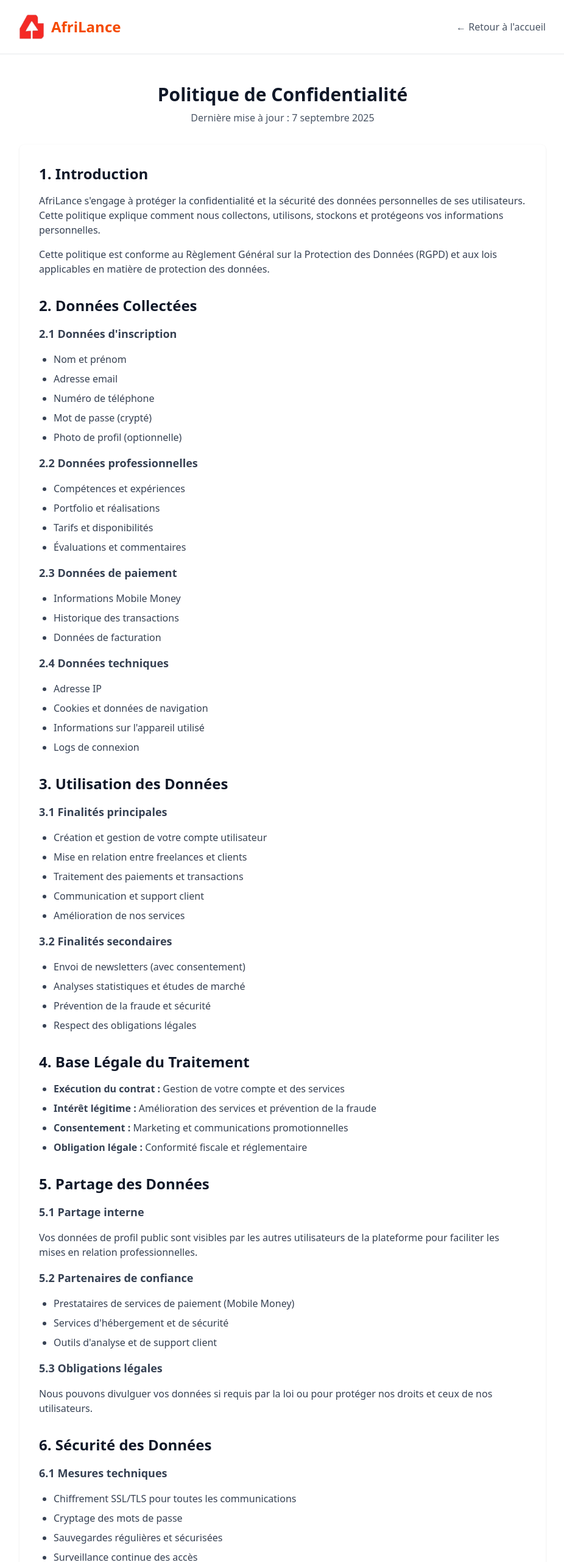
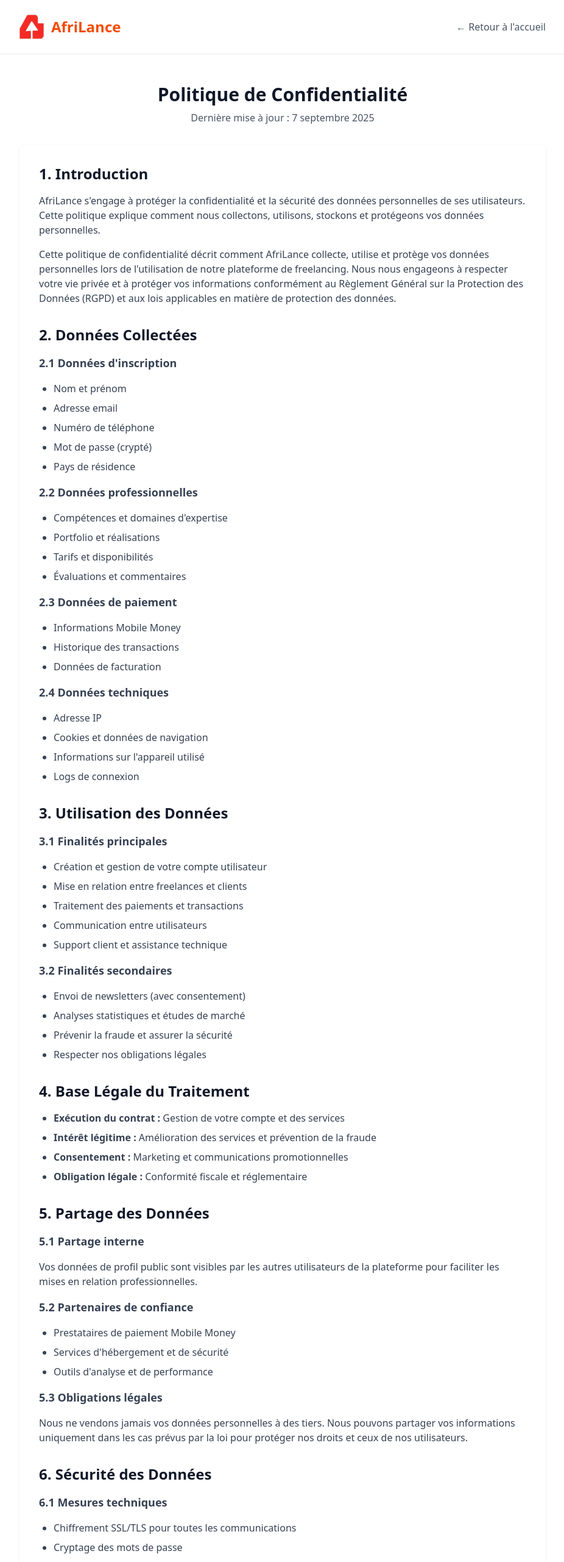
Before and after one commit to forgeronduweb/SaaS-freelance, a Next.js app in the folder client/: page /privacy in a window 1280 px wide. Shown: the top 2561 px of the page at 61% size, without its empty margins (176-1102 px from the left). Built offline with nearby package versions, Linux system fonts and the light colour scheme.

Commit message:
Add files via upload

```diff
--- a/client/src/app/privacy/page.tsx
+++ b/client/src/app/privacy/page.tsx
@@ -42,12 +42,15 @@ export default function PrivacyPage() {
             <h2 className="text-2xl font-semibold text-gray-900 mb-4">1. Introduction</h2>
             <div className="space-y-4 text-gray-700">
               <p>
-                AfriLance s'engage à protéger la confidentialité et la sécurité des données personnelles
+                AfriLance s&apos;engage à protéger la confidentialité et la sécurité des données personnelles
                 de ses utilisateurs. Cette politique explique comment nous collectons, utilisons, stockons
-                et protégeons vos informations personnelles.
+                et protégeons vos données personnelles.
               </p>
               <p>
-                Cette politique est conforme au Règlement Général sur la Protection des Données (RGPD)
+                Cette politique de confidentialité décrit comment AfriLance collecte, utilise et protège
+                vos données personnelles lors de l&apos;utilisation de notre plateforme de freelancing.
+                Nous nous engageons à respecter votre vie privée et à protéger vos informations
+                conformément au Règlement Général sur la Protection des Données (RGPD)
                 et aux lois applicables en matière de protection des données.
               </p>
             </div>
@@ -62,12 +65,12 @@ export default function PrivacyPage() {
                 <li>Adresse email</li>
                 <li>Numéro de téléphone</li>
                 <li>Mot de passe (crypté)</li>
-                <li>Photo de profil (optionnelle)</li>
+                <li>Pays de résidence</li>
               </ul>
 
               <h3 className="text-lg font-semibold">2.2 Données professionnelles</h3>
               <ul className="list-disc pl-6 space-y-2">
-                <li>Compétences et expériences</li>
+                <li>Compétences et domaines d&apos;expertise</li>
                 <li>Portfolio et réalisations</li>
                 <li>Tarifs et disponibilités</li>
                 <li>Évaluations et commentaires</li>
@@ -98,16 +101,16 @@ export default function PrivacyPage() {
                 <li>Création et gestion de votre compte utilisateur</li>
                 <li>Mise en relation entre freelances et clients</li>
                 <li>Traitement des paiements et transactions</li>
-                <li>Communication et support client</li>
-                <li>Amélioration de nos services</li>
+                <li>Communication entre utilisateurs</li>
+                <li>Support client et assistance technique</li>
               </ul>
 
               <h3 className="text-lg font-semibold">3.2 Finalités secondaires</h3>
               <ul className="list-disc pl-6 space-y-2">
                 <li>Envoi de newsletters (avec consentement)</li>
                 <li>Analyses statistiques et études de marché</li>
-                <li>Prévention de la fraude et sécurité</li>
-                <li>Respect des obligations légales</li>
+                <li>Prévenir la fraude et assurer la sécurité</li>
+                <li>Respecter nos obligations légales</li>
               </ul>
             </div>
           </section>
@@ -135,14 +138,15 @@ export default function PrivacyPage() {
 
               <h3 className="text-lg font-semibold">5.2 Partenaires de confiance</h3>
               <ul className="list-disc pl-6 space-y-2">
-                <li>Prestataires de services de paiement (Mobile Money)</li>
-                <li>Services d'hébergement et de sécurité</li>
-                <li>Outils d'analyse et de support client</li>
+                <li>Prestataires de paiement Mobile Money</li>
+                <li>Services d&apos;hébergement et de sécurité</li>
+                <li>Outils d&apos;analyse et de performance</li>
               </ul>
 
               <h3 className="text-lg font-semibold">5.3 Obligations légales</h3>
               <p>
-                Nous pouvons divulguer vos données si requis par la loi ou pour protéger nos droits
+                Nous ne vendons jamais vos données personnelles à des tiers. Nous pouvons partager
+                vos informations uniquement dans les cas prévus par la loi pour protéger nos droits
                 et ceux de nos utilisateurs.
               </p>
             </div>
@@ -174,17 +178,17 @@ export default function PrivacyPage() {
             <div className="space-y-4 text-gray-700">
               <p>Conformément au RGPD, vous disposez des droits suivants :</p>
               <ul className="list-disc pl-6 space-y-2">
-                <li><strong>Droit d'accès :</strong> Obtenir une copie de vos données personnelles</li>
+                <li><strong>Droit d&apos;accès :</strong> Consulter vos données personnelles</li>
                 <li><strong>Droit de rectification :</strong> Corriger des données inexactes</li>
-                <li><strong>Droit à l'effacement :</strong> Demander la suppression de vos données</li>
+                <li><strong>Droit à l&apos;effacement :</strong> Demander la suppression de vos données</li>
                 <li><strong>Droit à la limitation :</strong> Restreindre le traitement de vos données</li>
                 <li><strong>Droit à la portabilité :</strong> Récupérer vos données dans un format structuré</li>
-                <li><strong>Droit d'opposition :</strong> Vous opposer au traitement de vos données</li>
+                <li><strong>Droit d&apos;opposition :</strong> Vous opposer au traitement de vos données</li>
                 <li><strong>Droit de retrait du consentement :</strong> Retirer votre consentement à tout moment</li>
               </ul>
 
               <p className="mt-4">
-                Pour exercer ces droits, contactez-nous à :
+                Pour exercer vos droits, contactez-nous à l&apos;adresse :
                 <a href="mailto:dpo@afrilance.com" className="text-orange-600 hover:underline ml-1">
                   dpo@afrilance.com
                 </a>
@@ -197,7 +201,7 @@ export default function PrivacyPage() {
             <div className="space-y-4 text-gray-700">
               <h3 className="text-lg font-semibold">8.1 Types de cookies utilisés</h3>
               <ul className="list-disc pl-6 space-y-2">
-                <li><strong>Cookies essentiels :</strong> Nécessaires au fonctionnement du site</li>
+                <li>Cookies essentiels : Nécessaires au fonctionnement du site</li>
                 <li><strong>Cookies de performance :</strong> Analyse de l'utilisation du site</li>
                 <li><strong>Cookies de fonctionnalité :</strong> Mémorisation de vos préférences</li>
                 <li><strong>Cookies publicitaires :</strong> Personnalisation des annonces (avec consentement)</li>
@@ -205,7 +209,8 @@ export default function PrivacyPage() {
 
               <h3 className="text-lg font-semibold">8.2 Gestion des cookies</h3>
               <p>
-                Vous pouvez gérer vos préférences de cookies via les paramètres de votre navigateur
+                Nous utilisons des cookies pour améliorer votre expérience sur notre site.
+                Vous pouvez gérer vos préférences de cookies dans les paramètres de votre navigateur
                 ou notre centre de préférences.
               </p>
             </div>
@@ -227,9 +232,9 @@ export default function PrivacyPage() {
             <h2 className="text-2xl font-semibold text-gray-900 mb-4">10. Transferts Internationaux</h2>
             <div className="space-y-4 text-gray-700">
               <p>
-                Vos données peuvent être transférées vers des pays hors de l'Union Européenne.
-                Dans ce cas, nous nous assurons que des garanties appropriées sont en place pour
-                protéger vos données.
+                Nos données sont principalement stockées en Afrique et dans l&apos;Union Européenne.
+                Si nous devons transférer vos données vers des pays tiers, nous nous assurons
+                que des garanties appropriées sont en place pour protéger vos données.
               </p>
             </div>
           </section>
@@ -238,8 +243,9 @@ export default function PrivacyPage() {
             <h2 className="text-2xl font-semibold text-gray-900 mb-4">11. Modifications de la Politique</h2>
             <div className="space-y-4 text-gray-700">
               <p>
-                Nous pouvons modifier cette politique de confidentialité. Les modifications importantes
-                vous seront notifiées par email ou via la plateforme.
+                Cette politique peut être mise à jour pour refléter les changements dans nos
+                pratiques ou pour des raisons légales. Nous vous informerons de tout changement
+                important qui vous sera notifié par email ou via la plateforme.
               </p>
             </div>
           </section>
--- a/client/src/app/terms/page.tsx
+++ b/client/src/app/terms/page.tsx
@@ -43,7 +43,7 @@ export default function TermsPage() {
             <div className="space-y-4 text-gray-700">
               <p>
                 Les présentes Conditions Générales d&apos;Utilisation (CGU) régissent l&apos;utilisation de la plateforme
-                AfriLance, accessible à l'adresse www.afrilance.com, qui met en relation des freelances et des
+                AfriLance, accessible à l&apos;adresse www.afrilance.com, qui met en relation des freelances et des
                 clients pour la réalisation de missions professionnelles.
               </p>
               <p>
@@ -69,13 +69,13 @@ export default function TermsPage() {
           <section>
             <h2 className="text-2xl font-semibold text-gray-900 mb-4">3. Inscription et Compte Utilisateur</h2>
             <div className="space-y-4 text-gray-700">
-              <h3 className="text-lg font-semibold">3.1 Conditions d'inscription</h3>
+              <h3 className="text-lg font-semibold">3.1 Conditions d&apos;inscription</h3>
               <p>
                 L&apos;inscription est gratuite et ouverte à toute personne physique ou morale ayant la capacité
                 juridique de contracter. L&apos;utilisateur doit fournir des informations exactes et complètes.
               </p>
 
-              <h3 className="text-lg font-semibold">3.2 Vérification d'identité</h3>
+              <h3 className="text-lg font-semibold">3.2 Vérification d&apos;identité</h3>
               <p>
                 AfriLance se réserve le droit de demander des justificatifs d&apos;identité et de vérifier
                 les informations fournies par les utilisateurs.
@@ -97,7 +97,7 @@ export default function TermsPage() {
                 <li>Publication de missions et projets</li>
                 <li>Recherche et sélection de freelances</li>
                 <li>Gestion des contrats et paiements sécurisés</li>
-                <li>Système d'évaluation et de commentaires</li>
+                <li>Système d&apos;évaluation et de commentaires</li>
               </ul>
 
               <h3 className="text-lg font-semibold">4.2 Pour les freelances</h3>
@@ -116,7 +116,7 @@ export default function TermsPage() {
               <h3 className="text-lg font-semibold">5.1 Système de paiement</h3>
               <p>
                 Les paiements sont sécurisés via Mobile Money et autres moyens de paiement acceptés.
-                AfriLance agit en tant qu'intermédiaire de paiement.
+                AfriLance agit en tant qu&apos;intermédiaire de paiement.
               </p>
 
               <h3 className="text-lg font-semibold">5.2 Commissions</h3>
@@ -150,7 +150,7 @@ export default function TermsPage() {
               <ul className="list-disc pl-6 space-y-2">
                 <li>Contourner la plateforme pour éviter les commissions</li>
                 <li>Publier du contenu illégal ou offensant</li>
-                <li>Usurper l'identité d'autrui</li>
+                <li>Usurper l&apos;identité d&apos;autrui</li>
                 <li>Utiliser des moyens automatisés non autorisés</li>
               </ul>
             </div>
@@ -173,7 +173,7 @@ export default function TermsPage() {
             <h2 className="text-2xl font-semibold text-gray-900 mb-4">8. Responsabilité et Garanties</h2>
             <div className="space-y-4 text-gray-700">
               <p>
-                AfriLance agit en tant qu'intermédiaire et ne peut être tenue responsable de la qualité
+                AfriLance agit en tant qu&apos;intermédiaire et ne peut être tenue responsable de la qualité
                 des services fournis par les freelances ou du comportement des utilisateurs.
               </p>
               <p>
```
Also changed, not shown: client/src/app/refund/page.tsx (+15 -15 lines).
